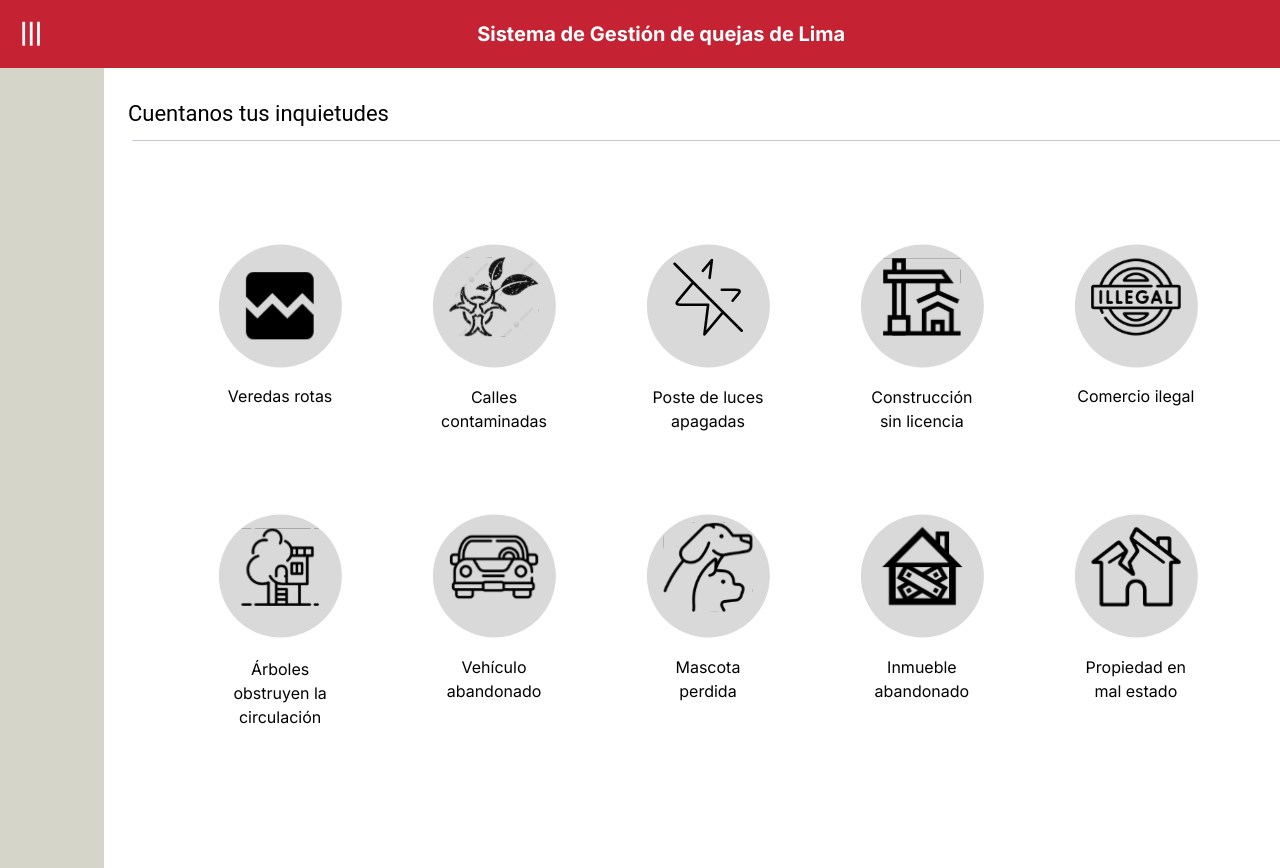
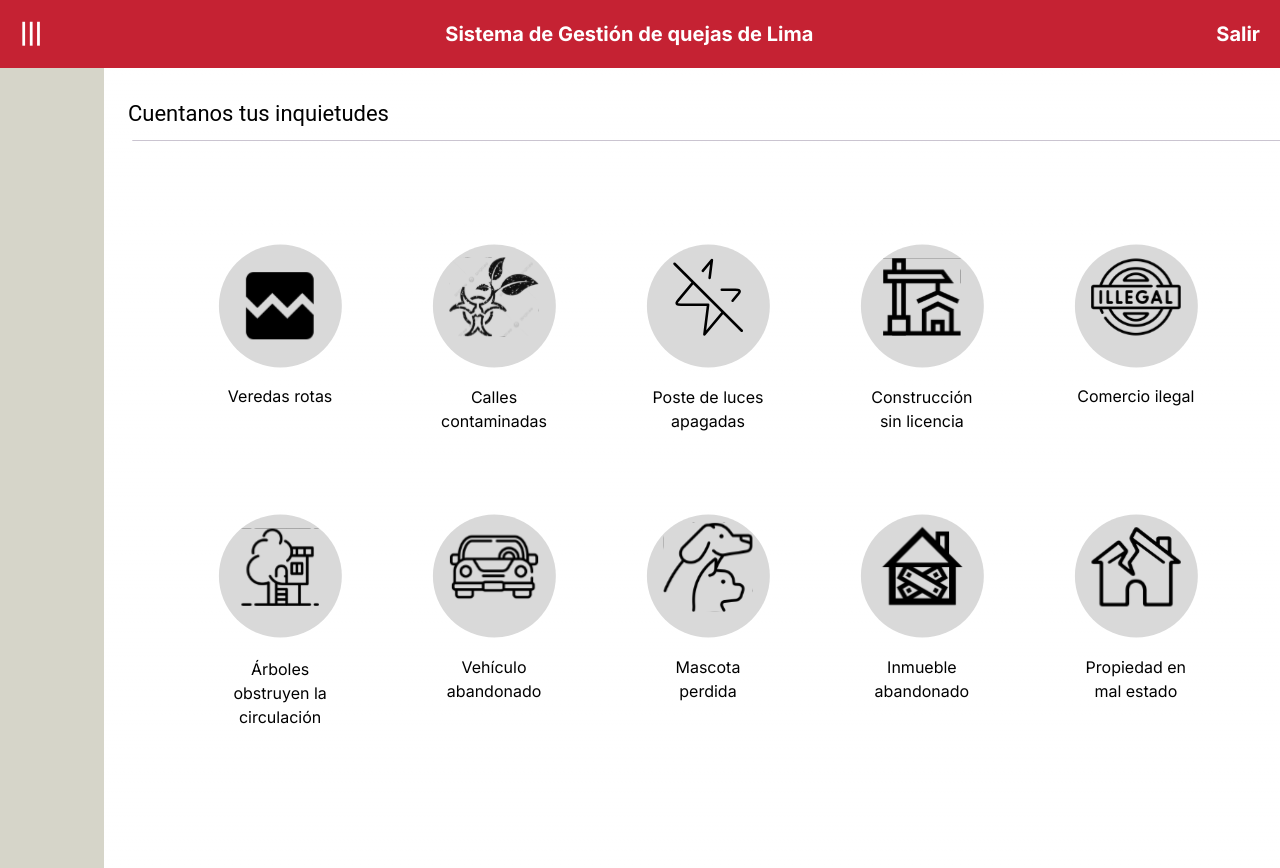
Before and after one commit to RetLight/inlima, a Next.js app: page /home in a window 1280 px wide. Shown: the top 868 px of the page. Built offline with nearby package versions, Linux system fonts and the light colour scheme; no server answers.

Commit message:
Me olvide el exit XD

```diff
--- a/src/components/HeaderInLima.jsx
+++ b/src/components/HeaderInLima.jsx
@@ -23,7 +23,7 @@ export default function HeaderInLima({ toggleNav, Nav, role, mun }) {
                     {mun ? ` - ${mun.nombre}` : ''}
                 </span>
             </div>
-            <div className="mr-5 block md:hidden">
+            <div className="mr-5">
                 <button onClick={handleLogout}>Salir</button>
             </div>
         </div>
```
